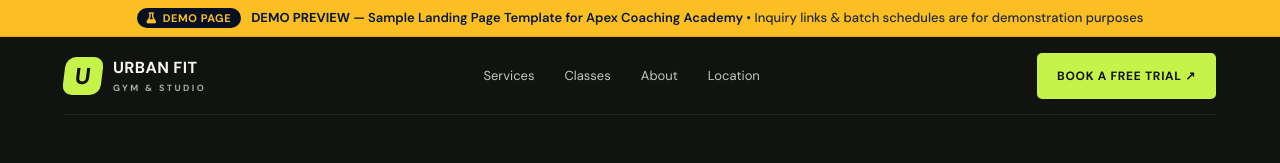
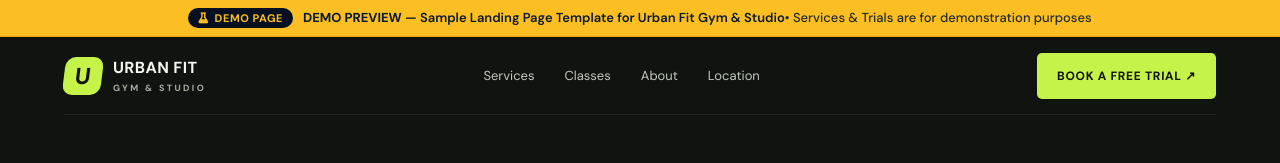
Before and after one commit to avindia-new/apex.media, a plain HTML site: page demo/urban-fit-gym-and-studio.html in a window 1280 px wide. Shown: the top 163 px of the page. Drawn offline with nearby package versions, Linux system fonts and the light colour scheme; a web font is replaced by a local one.

Commit message:
Update urban-fit-gym-and-studio.html

```diff
--- a/demo/urban-fit-gym-and-studio.html
+++ b/demo/urban-fit-gym-and-studio.html
@@ -61,7 +61,7 @@
                 <span>Demo Page</span>
             </span>
             <span class="text-navy-900">
-                <strong>DEMO PREVIEW</strong> — Sample Landing Page Template for Apex Coaching Academy <span class="hidden md:inline text-navy-900/90 font-medium">• Inquiry links &amp; batch schedules are for demonstration purposes</span>
+                <strong>DEMO PREVIEW</strong> — Sample Landing Page Template for Urban Fit Gym & Studio<span class="hidden md:inline text-navy-900/90 font-medium">• Services &amp; Trials are for demonstration purposes</span>
             </span>
         </div>
     </div>
```
